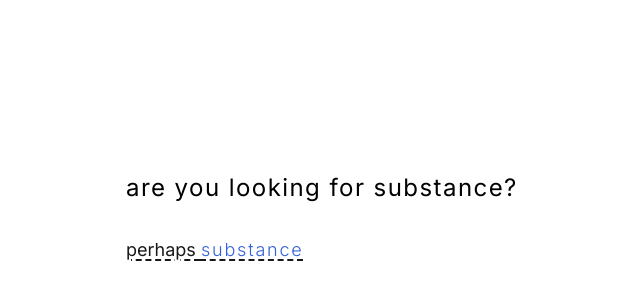
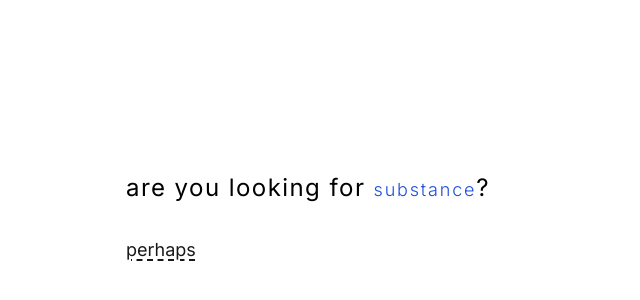
Before and after one commit to mccallbliss/substance-seeker-whisper, a React (Vite) app: page / in a window 1280 px wide. Shown: the part 182-482 px from the top of the page, without its empty margins (258-898 px from the left). Built offline with nearby package versions, Linux system fonts and the light colour scheme.

Commit message:
Code edited in Lovable Code Editor
Edited UI in Lovable

```diff
--- a/src/components/SubstanceSeeker.tsx
+++ b/src/components/SubstanceSeeker.tsx
@@ -108,7 +108,7 @@ const SubstanceSeeker = () => {
       {/* Main content */}
       <div className="relative max-w-lg w-full">
         <h1 className="text-2xl font-normal text-black mb-8 spaced-letters animate-fade-in">
-          are you looking for substance?
+          are you looking for <span className={`transition-all duration-700 ${getSubstanceStyle()}`}>substance</span>?
         </h1>
 
         <a
@@ -117,7 +117,7 @@ const SubstanceSeeker = () => {
           rel="noopener noreferrer"
           aria-label="Find substance"
         >
-          perhaps <span className={`transition-all duration-700 ${getSubstanceStyle()}`}>substance</span>
+          perhaps
         </a>
 
         {/* Click and hold easter egg */}
```
